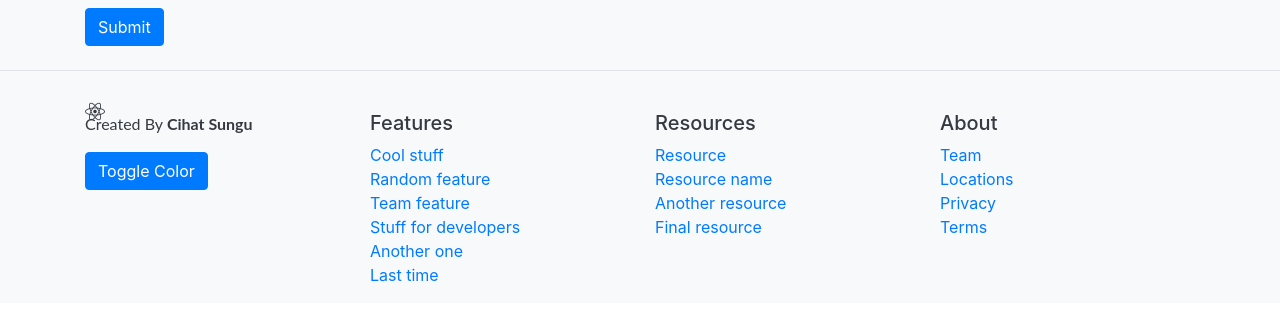
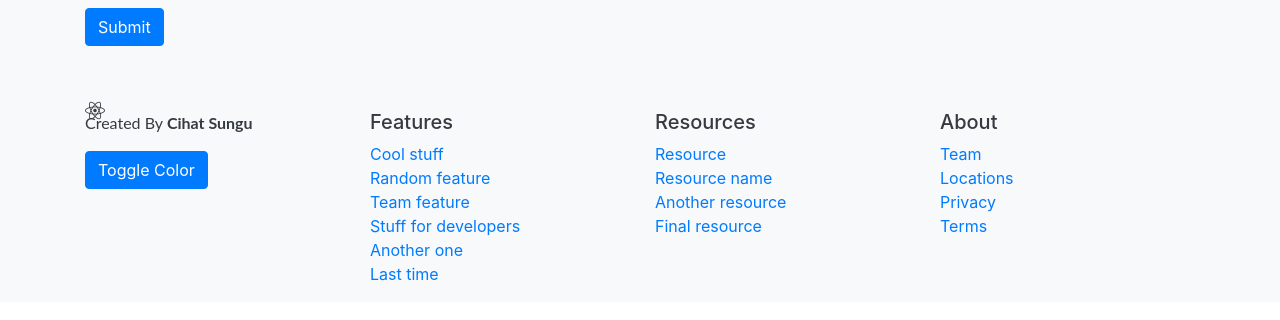
Before and after one commit to devcihat/react-dark-mode, a React (Create React App) app: page /Contact in a window 1280 px wide. Shown: the part 326-646 px from the top of the page. Built offline with nearby package versions, Linux system fonts and the light colour scheme.

Commit message:
1 file modified

```diff
--- a/src/components/Footer.jsx
+++ b/src/components/Footer.jsx
@@ -7,7 +7,7 @@ function Footer(props) {
   } = props;
 
   return (
-    <footer className=" my-md-4 pt-md-4 border-top">
+    <footer className=" my-md-4 pt-md-4 ">
       <div className="container">
         <div className="row pt-3">
           <div className="col-12 col-md">
```
